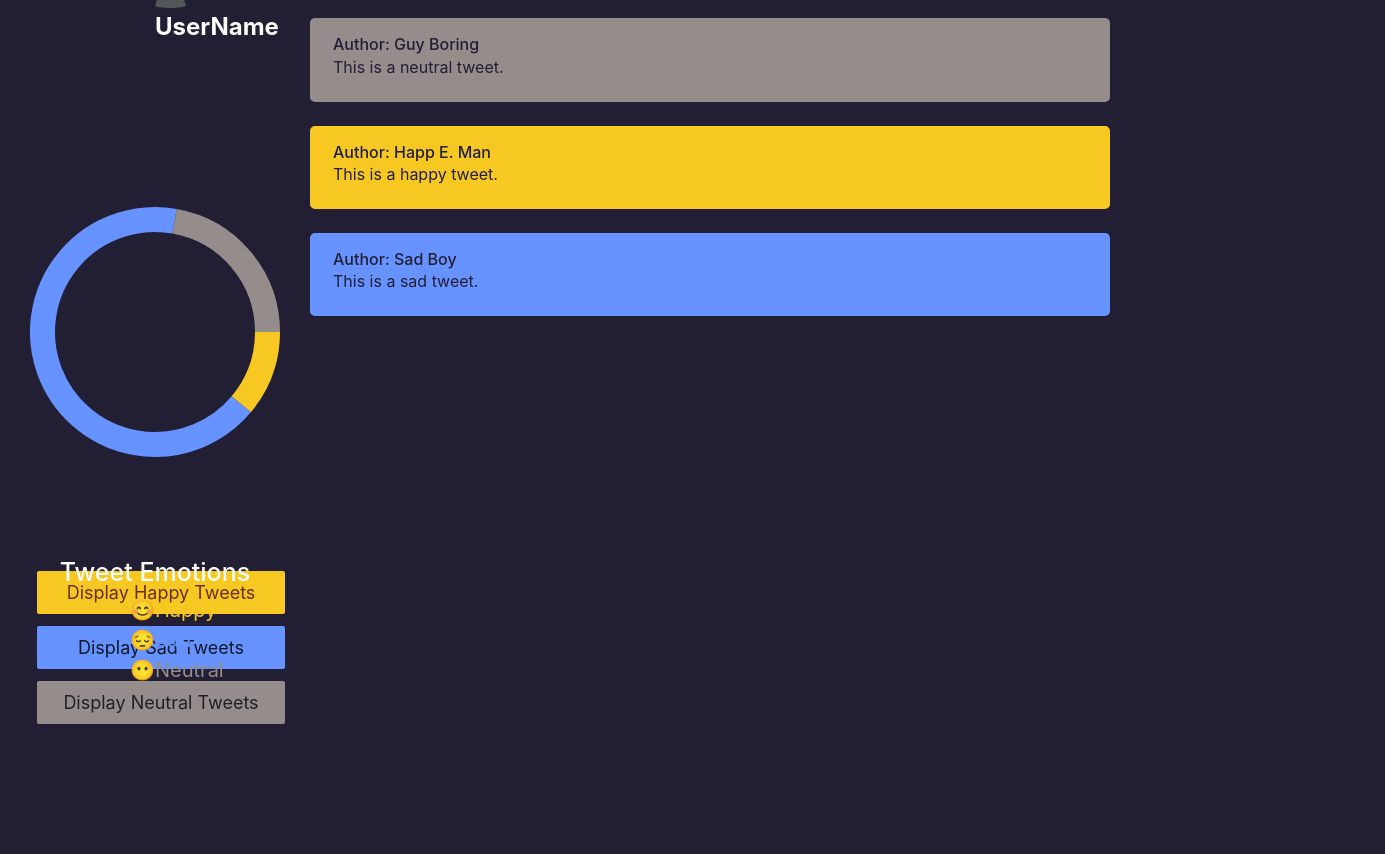
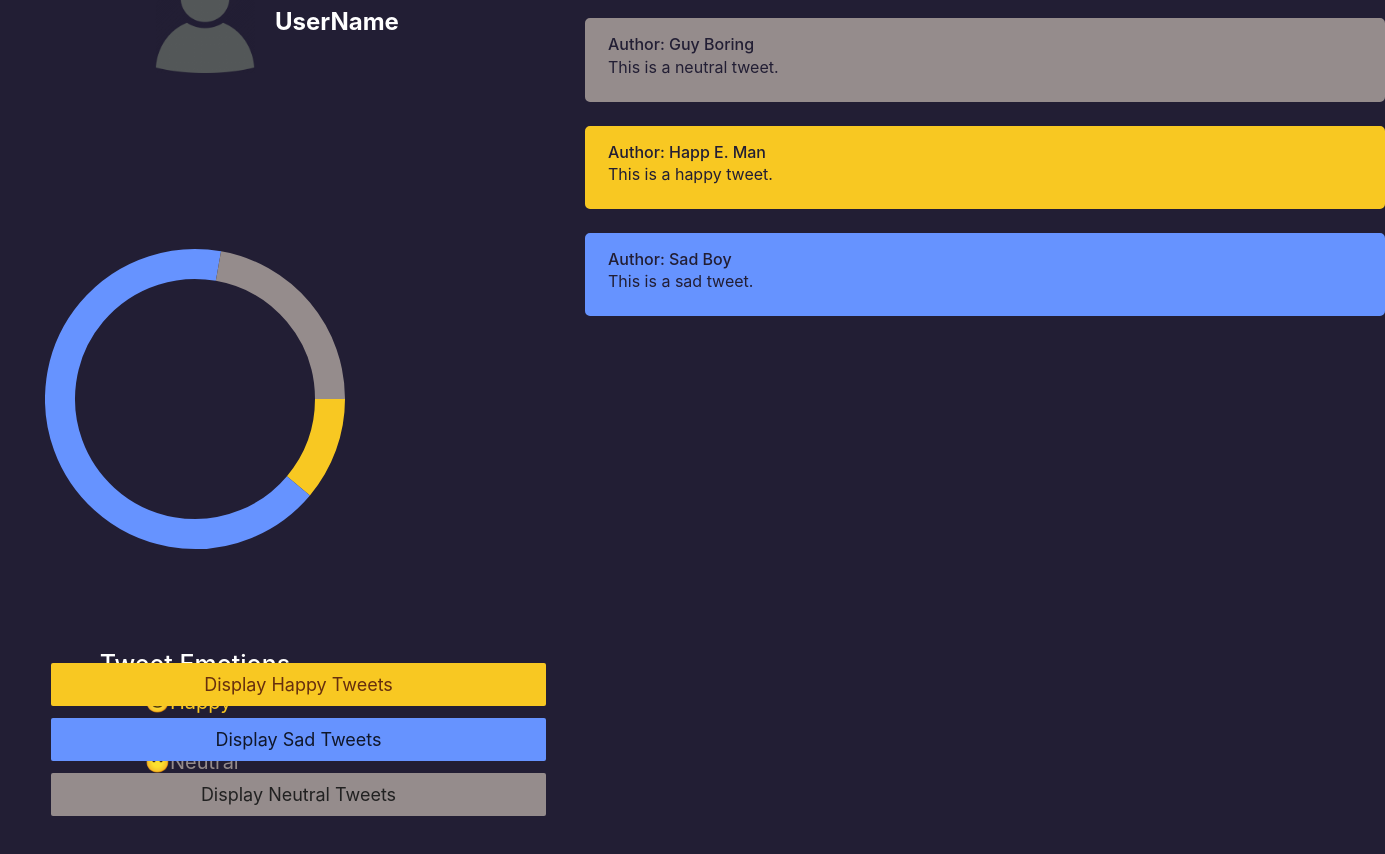
Before and after one commit to christinaaag/csce315proj3, a React (Create React App) app in the folder frontend/: page /dashboard in a window 1280 px wide. Shown: the part 140-994 px from the top of the page, 1385 px wide, since content can reach past the window. Before the commit the page ends 961 px from the top, so only its background shows below. Built offline with nearby package versions, Linux system fonts and the light colour scheme; no server answers; a web font is replaced by a local one.

Commit message:
fixed layout in dashboard and sentdisp

```diff
--- a/frontend/src/components/Timeline.js
+++ b/frontend/src/components/Timeline.js
@@ -6,7 +6,7 @@ const Timeline = (props) => {
     return (
         <div>
             {tweets.map((tweet, key) => (
-                (tweet.mood == userMood || userMood == null) ?
+                (tweet.mood == userMood || userMood == "all") ?
                     <div>
                         <Tweet
                             key={key}
--- a/frontend/src/containers/dashboard/Dashboard.js
+++ b/frontend/src/containers/dashboard/Dashboard.js
@@ -1,4 +1,4 @@
-import React from 'react';
+import React, { useState } from 'react';
 import 'bootstrap/dist/css/bootstrap.min.css';
 import { Container, Row, Col } from 'react-bootstrap';
 import './Dashboard.css';
@@ -23,7 +23,7 @@ const tweetsList = [
         mood: 'happy',
         date: '10/02/20',
         url: 'twitter.com',
-    },{
+    }, {
         author: "Sad Boy",
         text: "This is a sad tweet.",
         mood: 'sad',
@@ -33,6 +33,7 @@ const tweetsList = [
 ];
 
 const Dashboard = () => {
+    const [userMood, setUserMood] = useState("all");
 
     var user_name, image_url, tweets;
     var tweet_text = []
@@ -49,7 +50,7 @@ const Dashboard = () => {
 
         var oauth_token = response.data.oauth_token
         var oauth_token_secret = response.data.oauth_token_secret
-        console.log({oauth_token, oauth_token_secret})
+        console.log({ oauth_token, oauth_token_secret })
         var path = '/user?token_key=' + oauth_token + '&token_secret=' + oauth_token_secret
         console.log(path)
         response = await Axios({
@@ -75,7 +76,7 @@ const Dashboard = () => {
         tweets = response.data
         console.log(response.data)
 
-        tweets.forEach(function(tweet){
+        tweets.forEach(function (tweet) {
             tweet_text.push(tweet.text);
         });
 
@@ -90,7 +91,7 @@ const Dashboard = () => {
             </Container>
             <Container style={{ margin: 0 }}>
 
-                <Col>
+                <Col xs={6}>
 
                     <UserDisp />
 
@@ -101,11 +102,11 @@ const Dashboard = () => {
 
 
 
-                <Col className="feed">
+                <Col className="feed" xs={6}>
                     <h2>Twitter Feed</h2>
                     <br />
                     <div className="scrollbar scrollbar-primary" style={scrollContainerStyle}>
-                        <Timeline tweets={tweetsList}/>
+                        <Timeline tweets={tweetsList} userMood={userMood} />
                     </div>
                 </Col>
 
--- a/frontend/src/containers/dashboard/components/SentDisp.js
+++ b/frontend/src/containers/dashboard/components/SentDisp.js
@@ -1,8 +1,8 @@
-import React, { useState, useEffect, ComponentProps} from 'react';
+import React, { useState, useEffect, ComponentProps } from 'react';
 import { Button } from './Button.js';
 import { Link } from 'react-router-dom';
 import './SentDisp.css';
-import { Contianer, Row, Col } from 'react-bootstrap';
+import { Container, Row, Col } from 'react-bootstrap';
 import { PieChart } from 'react-minimal-pie-chart';
 
 
@@ -32,9 +32,10 @@ return (
     <>
 
       <div className='sentdisp-container'>
-          <div className= 'sentdisp-data'>
+        <Container fluid>
+          <div className='sentdisp-data'>
             <Row>
-              <Col>
+              <Col xs={12}>
                 <PieChart
                   data={[
                     { title: 'Happy', value: 10, color: '#F8C822' },
@@ -48,11 +49,11 @@ return (
                 <br></br>
                 <br></br>
 
-                  <h4 className= 'legend-title'>Tweet Emotions</h4>
+                <h4 className='legend-title'>Tweet Emotions</h4>
 
-                  <div className= 'legend-text' style = {{color: '#F8C822'}}>😊Happy</div>
-                  <div className= 'legend-text' style = {{color: '#6693FF'}}>😔Sad</div>
-                  <div className= 'legend-text' style = {{color: '#958C8C'}}>😶Neutral</div>
+                <div className='legend-text' style={{ color: '#F8C822' }}>😊Happy</div>
+                <div className='legend-text' style={{ color: '#6693FF' }}>😔Sad</div>
+                <div className='legend-text' style={{ color: '#958C8C' }}>😶Neutral</div>
 
               </Col>
 
@@ -60,7 +61,8 @@ return (
 
 
           </div>
-
+          <Row>
+            <Col xs={12}>
               <div className='sentdisp-btns'>
                 <Button buttonStyle='btn--happy'>Display Happy Tweets</Button>
 
@@ -71,6 +73,9 @@ return (
                 <Button buttonStyle='btn--neutral'>Display Neutral Tweets</Button>
 
               </div>
+            </Col>
+          </Row>
+        </Container>
       </div>
 
     </>
```
Lines whose indentation alone changed are shown as unchanged.
